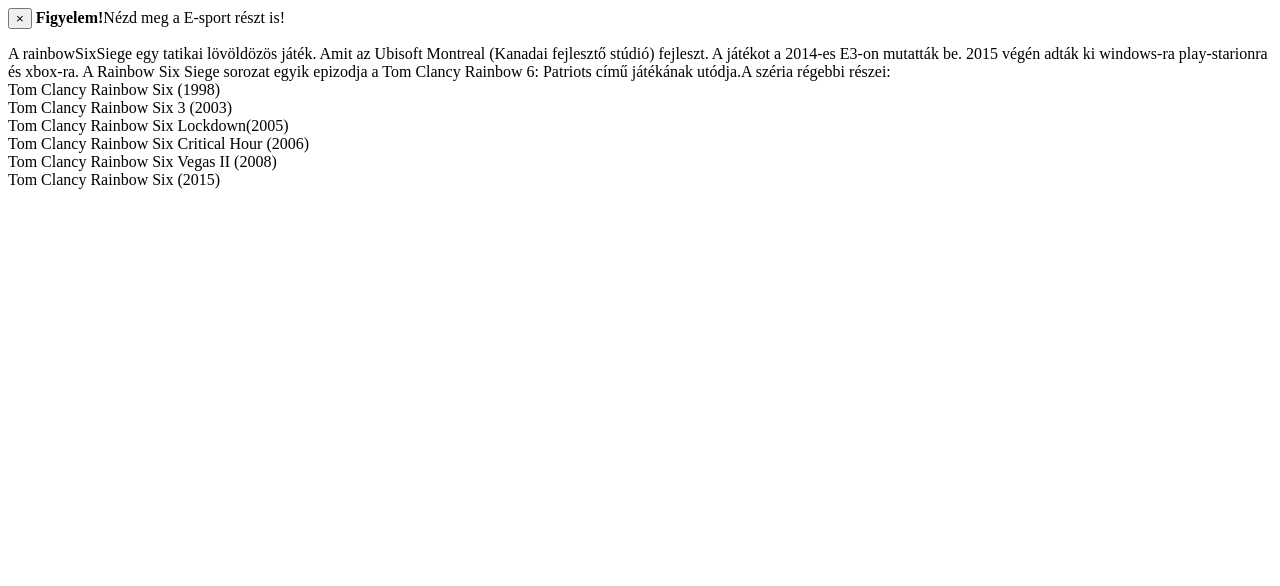
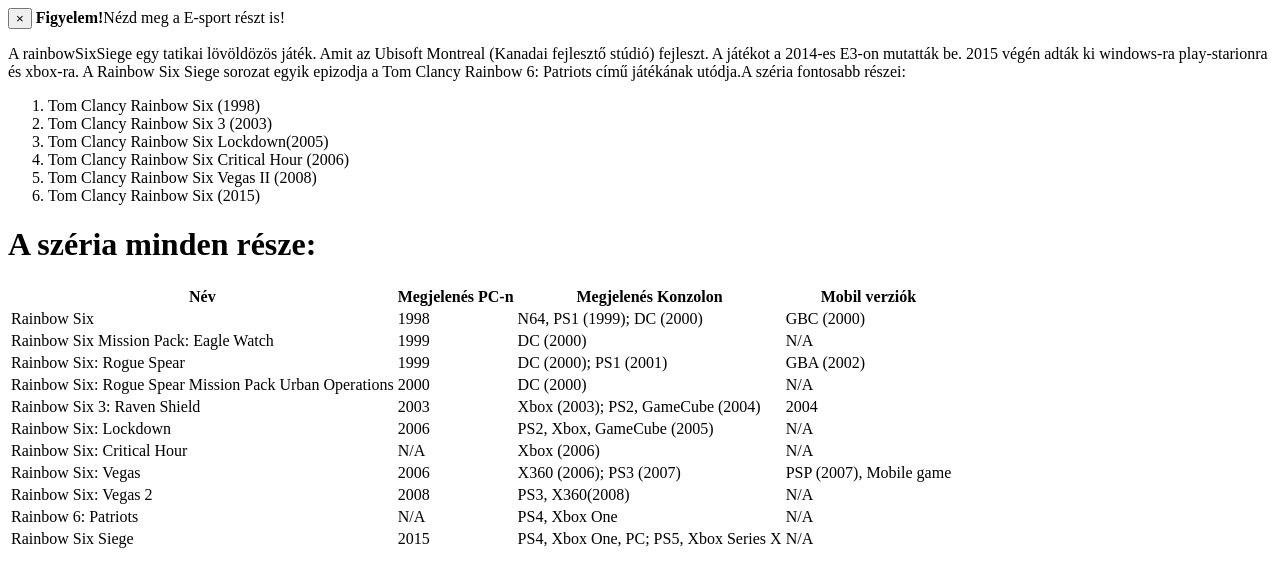
Before and after one commit to FoldiDaniel/RajongoiOLdal9A_B, a plain HTML site: page R6_tortenete.html in a window 1280 px wide. Drawn offline with Linux system fonts and the light colour scheme.

Commit message:
történet táblázat

```diff
--- a/R6_tortenete.html
+++ b/R6_tortenete.html
@@ -8,4 +8,89 @@
 </div>
 <div class="container-fluid" >
     <p style="color:white" >
-    <p class="szoveg">A rainbowSixSiege egy tatikai lövöldözös játék. Amit az Ubisoft Montreal (Kanadai fejlesztő stúdió) fejleszt. A játékot a 2014-es E3-on mutatták be. 2015 végén adták ki windows-ra play-starionra és xbox-ra. A Rainbow Six Siege sorozat egyik epizodja a Tom Clancy Rainbow 6: Patriots című játékának utódja.A széria régebbi részei: <br>Tom Clancy Rainbow Six (1998)<br>Tom Clancy Rainbow Six 3 (2003)<br>Tom Clancy Rainbow Six Lockdown(2005)<br>Tom Clancy Rainbow Six Critical Hour (2006)<br>Tom Clancy Rainbow Six Vegas II (2008)<br>Tom Clancy Rainbow Six (2015)</p>
+    <p class="szoveg">A rainbowSixSiege egy tatikai lövöldözös játék. Amit az Ubisoft Montreal (Kanadai fejlesztő stúdió) fejleszt. A játékot a 2014-es E3-on mutatták be. 2015 végén adták ki windows-ra play-starionra és xbox-ra. A Rainbow Six Siege sorozat egyik epizodja a Tom Clancy Rainbow 6: Patriots című játékának utódja.A széria fontosabb részei:
+    <ol class="szoveg">
+      <li>Tom Clancy Rainbow Six (1998)</li>
+      <li>Tom Clancy Rainbow Six 3 (2003)</li>
+      <li>Tom Clancy Rainbow Six Lockdown(2005)</li>
+      <li>Tom Clancy Rainbow Six Critical Hour (2006)</li>
+      <li>Tom Clancy Rainbow Six Vegas II (2008)</li>
+      <li>Tom Clancy Rainbow Six (2015)</li>
+    </ol>
+<h1>A széria minden része:</h1>
+<div class="container-fluid">
+  <table class="szoveg">
+    <tr>
+      <th>Név</th>
+      <th>Megjelenés PC-n</th>
+      <th>Megjelenés Konzolon</th>
+      <th>Mobil verziók</th>
+    </tr>
+    <tr>
+      <td>Rainbow Six</td>
+      <td>1998</td>
+      <td>N64, PS1 (1999); DC (2000)</td>
+      <td>GBC (2000)</td>
+    </tr>
+    <tr>
+      <td>Rainbow Six Mission Pack: Eagle Watch</td>
+      <td>1999</td>
+      <td>DC (2000)</td>
+      <td>N/A</td>
+    </tr>
+    <tr>
+      <td>Rainbow Six: Rogue Spear</td>
+      <td>1999</td>
+      <td>DC (2000); PS1 (2001)</td>
+      <td>GBA (2002)</td>
+    </tr>
+    <tr>
+      <td>Rainbow Six: Rogue Spear Mission Pack Urban Operations</td>
+      <td>2000</td>
+      <td>DC (2000)</td>
+      <td>N/A</td>
+    </tr>
+    <tr>
+      <td>Rainbow Six 3: Raven Shield</td>
+      <td>2003</td>
+      <td>Xbox (2003); PS2, GameCube (2004)</td>
+      <td>2004</td>
+    </tr>
+    <tr>
+      <td>Rainbow Six: Lockdown</td>
+      <td>2006</td>
+      <td>PS2, Xbox, GameCube (2005)</td>
+      <td>N/A</td>
+    </tr>
+    <tr>
+      <td>Rainbow Six: Critical Hour</td>
+      <td>N/A</td>
+      <td>Xbox (2006)</td>
+      <td>N/A</td>
+    </tr>
+    <tr>
+      <td>Rainbow Six: Vegas</td>
+      <td>2006</td>
+      <td>X360 (2006); PS3 (2007)</td>
+      <td>PSP (2007), Mobile game</td>
+    </tr>
+    <tr>
+      <td>Rainbow Six: Vegas 2</td>
+      <td>2008</td>
+      <td>PS3, X360(2008)</td>
+      <td>N/A</td>
+    </tr>
+    <tr>
+      <td>Rainbow 6: Patriots</td>
+      <td>N/A</td>
+      <td>PS4, Xbox One</td>
+      <td>N/A</td>
+    </tr>
+    <tr>
+      <td>Rainbow Six Siege</td>
+      <td>2015</td>
+      <td>PS4, Xbox One, PC; PS5, Xbox Series X</td>
+      <td>N/A</td>
+    </tr>
+  </table>
+</div>
```
Also changed, not shown: style.css (line endings or trailing spaces).
